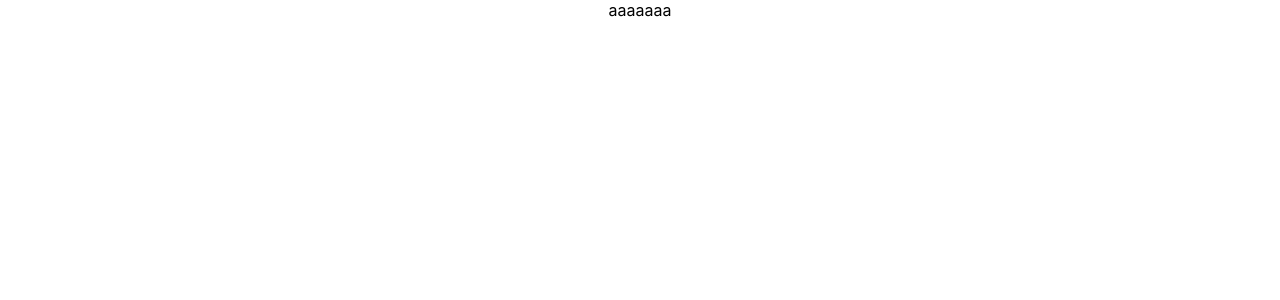
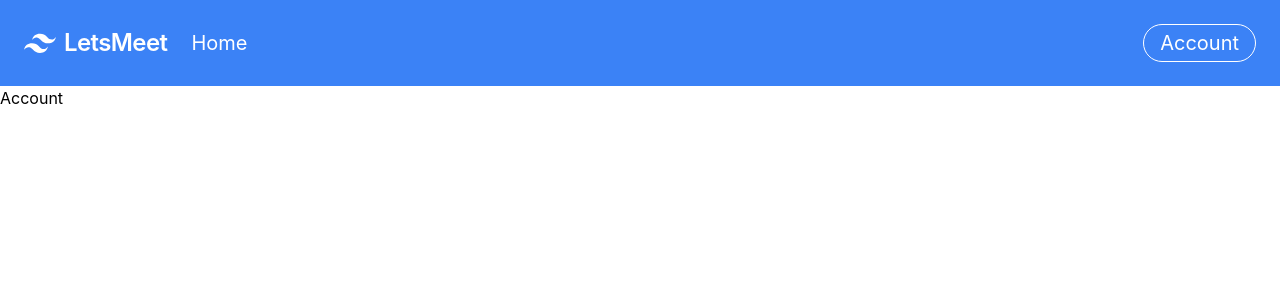
Before and after one commit to fe-bootcamp-2021/evently, a React (Create React App) app: page /account in a window 1280 px wide. Shown: the top 300 px of the page. Built offline with nearby package versions, Linux system fonts and the light colour scheme.

Commit message:
feat(Navbar): Added Navbar

```diff
--- /dev/null
+++ b/craco.config.js
@@ -0,0 +1,10 @@
+module.exports = {
+    style: {
+      postcss: {
+        plugins: [
+          require('tailwindcss'),
+          require('autoprefixer'),
+        ],
+      },
+    },
+  }
--- a/src/App.js
+++ b/src/App.js
@@ -1,10 +1,20 @@
-import './App.css';
+import React from "react";
+import { BrowserRouter, Switch, Route } from "react-router-dom";
+import Home from "./components/Home/Home";
+import Account from "./components/Account/Account";
+import Navbar from "./components/Navbar/Navbar";
 
 function App() {
   return (
-    <div className="App">
-     aaaaaaa
-    </div>
+    <BrowserRouter>
+      <Navbar />
+      <div className="App">
+        <Switch>
+          <Route exact path="/home" component={Home} />
+          <Route path="/account" component={Account} />
+        </Switch>
+      </div>
+    </BrowserRouter>
   );
 }
 
--- /dev/null
+++ b/src/components/Account/Account.jsx
@@ -0,0 +1,5 @@
+export default function Account(){
+    return(
+        <div>Account</div>
+    )
+}
--- /dev/null
+++ b/src/components/Home/Home.jsx
@@ -0,0 +1,5 @@
+export default function Home(){
+    return(
+        <div>Home</div>
+    )
+}
--- /dev/null
+++ b/src/components/Navbar/Navbar.jsx
@@ -0,0 +1,70 @@
+import React from "react";
+import { useEffect } from "react";
+import { useHistory } from "react-router";
+
+export default function Navbar() {
+  const [value, setValue] = React.useState("recents");
+  const history = useHistory();
+  const handleChange = (ev) => {
+    setValue(ev.target.value);
+  };
+
+  useEffect(() => {
+    if (value.includes("home") ) history.push("/home");
+    if (value === "account") history.push("/account");
+  },[value,history]);
+
+  return (
+    <nav
+      className="flex items-center justify-between flex-wrap bg-blue-500 p-6"
+      onClick={() => window.scroll(0, 0)}
+    >
+      <div className="flex items-center flex-shrink-0 text-white mr-6">
+        <svg
+          className="fill-current h-8 w-8 mr-2"
+          width="54"
+          height="54"
+          viewBox="0 0 54 54"
+          xmlns="http://www.w3.org/2000/svg"
+        >
+          <path d="M13.5 22.1c1.8-7.2 6.3-10.8 13.5-10.8 10.8 0 12.15 8.1 17.55 9.45 3.6.9 6.75-.45 9.45-4.05-1.8 7.2-6.3 10.8-13.5 10.8-10.8 0-12.15-8.1-17.55-9.45-3.6-.9-6.75.45-9.45 4.05zM0 38.3c1.8-7.2 6.3-10.8 13.5-10.8 10.8 0 12.15 8.1 17.55 9.45 3.6.9 6.75-.45 9.45-4.05-1.8 7.2-6.3 10.8-13.5 10.8-10.8 0-12.15-8.1-17.55-9.45-3.6-.9-6.75.45-9.45 4.05z" />
+        </svg>
+        <span className="font-semibold text-xl tracking-tight text-2xl">
+          LetsMeet
+        </span>
+      </div>
+      <div className="block lg:hidden">
+        <button className="flex items-center px-3 py-2 border rounded text-teal-200 border-teal-400 hover:text-white hover:border-white">
+          <svg
+            className="fill-current h-3 w-3"
+            viewBox="0 0 20 20"
+            xmlns="http://www.w3.org/2000/svg"
+          >
+            <title>Menu</title>
+            <path d="M0 3h20v2H0V3zm0 6h20v2H0V9zm0 6h20v2H0v-2z" />
+          </svg>
+        </button>
+      </div>
+      <div className="w-full block flex-grow lg:flex lg:items-center lg:w-auto">
+        <div className="text-sm lg:flex-grow">
+          <button
+            className="block mt-4 lg:inline-block lg:mt-0 text-teal-200 text-white mr-4 text-xl "
+            value="home"
+            onClick={handleChange}
+          >
+            Home
+          </button>
+        </div>
+        <div>
+          <button
+            className="inline-block text-sm px-4 py-2 leading-none border rounded-full text-white border-white hover:border-transparent hover:text-teal-500 hover:bg-white mt-4 lg:mt-0 text-xl"
+            value="account"
+            onClick={handleChange}
+          >
+            Account
+          </button>
+        </div>
+      </div>
+    </nav>
+  );
+}
--- /dev/null
+++ b/tailwind.config.js
@@ -0,0 +1,11 @@
+module.exports = {
+  purge: ['./src/**/*.{js,jsx,ts,tsx}', './public/index.html'],
+  darkMode: false, // or 'media' or 'class'
+  theme: {
+    extend: {},
+  },
+  variants: {
+    extend: {},
+  },
+  plugins: [],
+}
```
Also changed, not shown: package.json (+10 -3 lines), src/index.css (+7 -3 lines), 1 other file (tests, documents, lock files or other folders).
